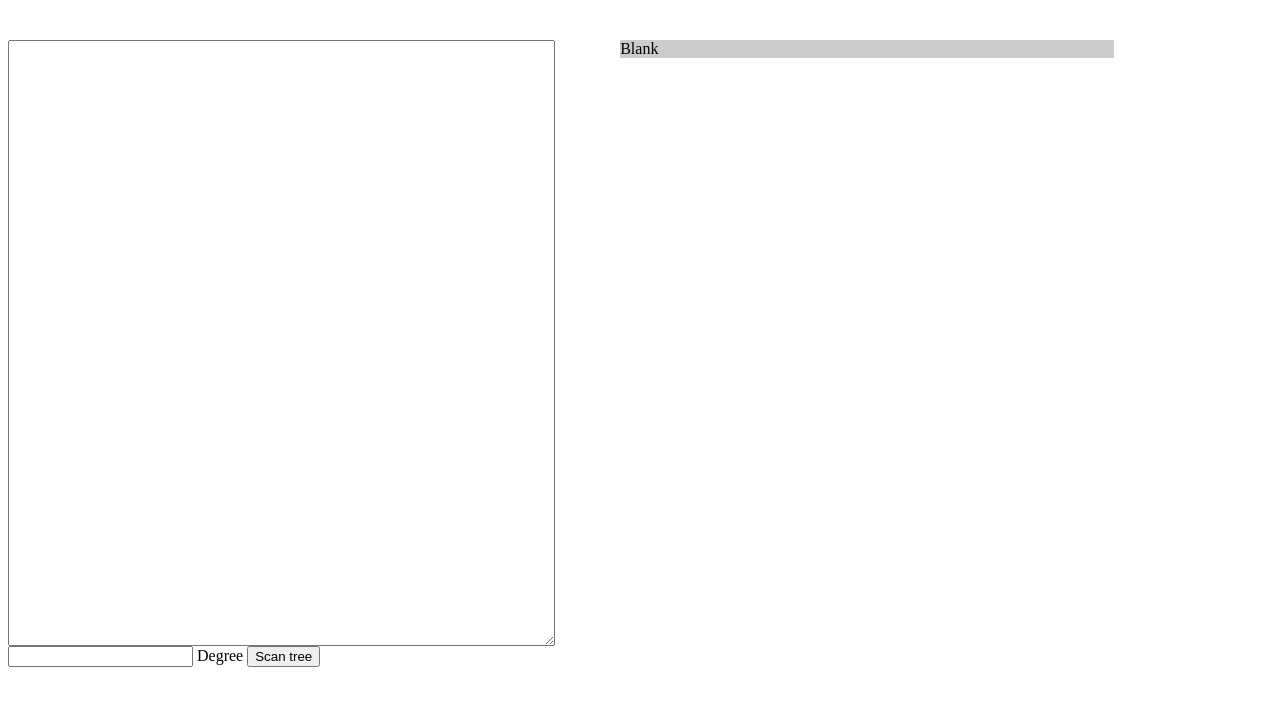
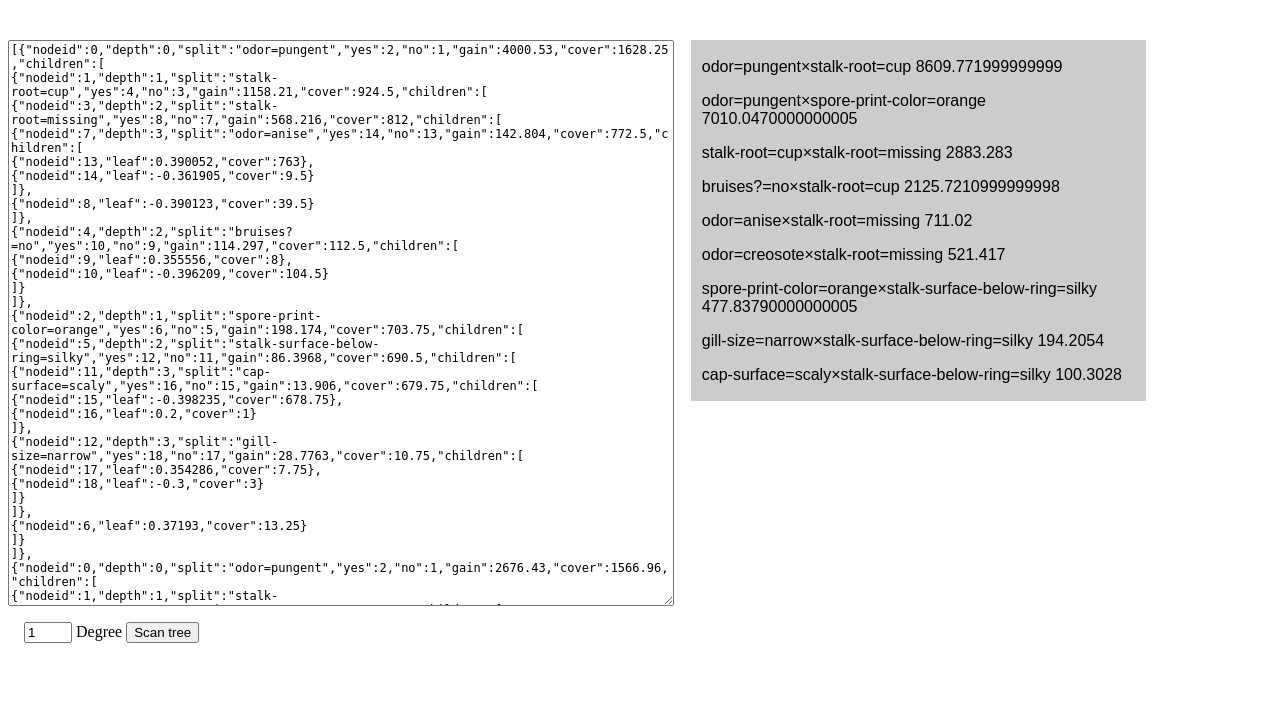
Before and after one commit to njwilson23/xgb-ngrams, a plain HTML site: page interactions.html in a window 1280 px wide. Both pictures are taken after a click on the button "Scan tree". Drawn offline with Linux system fonts and the light colour scheme.

Commit message:
hook in degree control and add default tree

```diff
--- a/interactions.html
+++ b/interactions.html
@@ -6,9 +6,65 @@
 <body>
 <div id="content">
     <div class="left-col">
-        <textarea cols="80" rows="40" id="input"></textarea>
-        <input type="number"> Degree</input>
-        <button>Scan tree</button>
+      <textarea cols="80" rows="40" id="input">
+[{"nodeid":0,"depth":0,"split":"odor=pungent","yes":2,"no":1,"gain":4000.53,"cover":1628.25,"children":[
+{"nodeid":1,"depth":1,"split":"stalk-root=cup","yes":4,"no":3,"gain":1158.21,"cover":924.5,"children":[
+{"nodeid":3,"depth":2,"split":"stalk-root=missing","yes":8,"no":7,"gain":568.216,"cover":812,"children":[
+{"nodeid":7,"depth":3,"split":"odor=anise","yes":14,"no":13,"gain":142.804,"cover":772.5,"children":[
+{"nodeid":13,"leaf":0.390052,"cover":763},
+{"nodeid":14,"leaf":-0.361905,"cover":9.5}
+]},
+{"nodeid":8,"leaf":-0.390123,"cover":39.5}
+]},
+{"nodeid":4,"depth":2,"split":"bruises?=no","yes":10,"no":9,"gain":114.297,"cover":112.5,"children":[
+{"nodeid":9,"leaf":0.355556,"cover":8},
+{"nodeid":10,"leaf":-0.396209,"cover":104.5}
+]}
+]},
+{"nodeid":2,"depth":1,"split":"spore-print-color=orange","yes":6,"no":5,"gain":198.174,"cover":703.75,"children":[
+{"nodeid":5,"depth":2,"split":"stalk-surface-below-ring=silky","yes":12,"no":11,"gain":86.3968,"cover":690.5,"children":[
+{"nodeid":11,"depth":3,"split":"cap-surface=scaly","yes":16,"no":15,"gain":13.906,"cover":679.75,"children":[
+{"nodeid":15,"leaf":-0.398235,"cover":678.75},
+{"nodeid":16,"leaf":0.2,"cover":1}
+]},
+{"nodeid":12,"depth":3,"split":"gill-size=narrow","yes":18,"no":17,"gain":28.7763,"cover":10.75,"children":[
+{"nodeid":17,"leaf":0.354286,"cover":7.75},
+{"nodeid":18,"leaf":-0.3,"cover":3}
+]}
+]},
+{"nodeid":6,"leaf":0.37193,"cover":13.25}
+]}
+]},
+{"nodeid":0,"depth":0,"split":"odor=pungent","yes":2,"no":1,"gain":2676.43,"cover":1566.96,"children":[
+{"nodeid":1,"depth":1,"split":"stalk-root=cup","yes":4,"no":3,"gain":774.602,"cover":890.186,"children":[
+{"nodeid":3,"depth":2,"split":"stalk-root=missing","yes":8,"no":7,"gain":382.255,"cover":781.929,"children":[
+{"nodeid":7,"depth":3,"split":"odor=creosote","yes":14,"no":13,"gain":139.162,"cover":743.895,"children":[
+{"nodeid":13,"leaf":0.326522,"cover":735.229},
+{"nodeid":14,"leaf":-0.44416,"cover":8.66618}
+]},
+{"nodeid":8,"leaf":-0.326802,"cover":38.0344}
+]},
+{"nodeid":4,"depth":2,"split":"bruises?=no","yes":10,"no":9,"gain":78.6121,"cover":108.256,"children":[
+{"nodeid":9,"leaf":0.301292,"cover":7.75239},
+{"nodeid":10,"leaf":-0.331277,"cover":100.504}
+]}
+]},
+{"nodeid":2,"depth":1,"split":"spore-print-color=orange","yes":6,"no":5,"gain":134.913,"cover":676.772,"children":[
+{"nodeid":5,"depth":2,"split":"stalk-surface-below-ring=silky","yes":12,"no":11,"gain":58.3541,"cover":663.97,"children":[
+{"nodeid":11,"leaf":-0.331512,"cover":653.525},
+{"nodeid":12,"depth":3,"split":"gill-size=narrow","yes":16,"no":15,"gain":20.6782,"cover":10.4453,"children":[
+{"nodeid":15,"leaf":0.300351,"cover":7.51181},
+{"nodeid":16,"leaf":-0.259651,"cover":2.9335}
+]}
+]},
+{"nodeid":6,"leaf":0.3134,"cover":12.8021}
+]}
+]}]
+      </textarea>
+      <div id="controls">
+        <input type="number" min="0" max="4" step="1" value="1" id="degControl"> Degree</input>
+        <button type="button" id="scanButton">Scan tree</button>
+      </div>
     </div>
     <div class="right-col">
         <div id="result">Blank</div>
@@ -16,7 +72,23 @@
 </div>
 <script src="interactions.js"></script>
 <script>
+    document.getElementById("scanButton").addEventListener("click", function(event) {
+        var outputArea = document.getElementById("result");
+        var inputArea = document.getElementById("input");
+        var degree = Number(document.getElementById("degControl").value);
 
+        // Get text area content
+        var trees = JSON.parse(inputArea.value);
+        // Search for interactions
+        var imp = featureGain(trees, degree);
+        // Update result content
+        var s = "";
+        for (var i = 0; i != imp.length; i++) {
+            s = s + "<p>" + imp[i].name + "\t" + imp[i].sum + "</p>"
+        }
+        outputArea.innerHTML = s;
+
+    })
 </script>
 </body>
 </html>
--- a/interactions.js
+++ b/interactions.js
@@ -11,6 +11,21 @@ function scanTree(ns, cb, maxDepth) {
             scanTree(n.children, cb, maxDepth - 1);
         }
     }
+}
+
+function splitString(s, by) {
+  if (typeof(by) === 'undefined') {
+    by = ' ';
+  }
+  var out = new Array();
+  var i = s.indexOf(by);
+  if (i == -1) {
+    out.push(s);
+  } else {
+    out.push(s.slice(0, i));
+    out.push.apply(out, splitString(s.slice(i + 1, s.length), by));
+  }
+  return out;
 }
 
 /* Search down *maxDepth* deep fragments of the tree from the current node, and
@@ -32,10 +47,13 @@ function accumulateSplits(n, maxDepth) {
     for (var i = 0; i != n.children.length; i++) {
         subResults = accumulateSplits(n.children[i], maxDepth - 1)
         for (var j = 0; j != subResults.length; j++) {
-            feats = n.split + "|" + subResults[j].features;
-            results.push( {features: feats,
+            feats = splitString(subResults[j].features)
+              .filter(function(a) { return a !== "" });
+            feats.push(n.split);
+            feats.sort();
+            results.push( {features: feats.reduce(function(a, b) { return a + "×" + b; }),
                            count: 1 + subResults[j].count,
-                           gain: n.gain + subResults[j].gain} )
+                           gain: n.gain + subResults[j].gain} );
         }
     }
     return results;
@@ -77,19 +95,24 @@ function featureGain(trees, degree) {
     });
 
     featureList.sort(function(a, b) {
-        return b.mean - a.mean;
+        return b.sum - a.sum;
     })
     return featureList;
 }
 
 // tests
 if (true) {
-var jsonStrings = ['{"nodeid":0,"depth":0,"split":"odor=pungent","yes":2,"no":1,"gain":4000.53,"cover":1628.25,"children":[\n{"nodeid":1,"depth":1,"split":"stalk-root=cup","yes":4,"no":3,"gain":1158.21,"cover":924.5,"children":[\n{"nodeid":3,"depth":2,"split":"stalk-root=missing","yes":8,"no":7,"gain":568.216,"cover":812,"children":[\n{"nodeid":7,"depth":3,"split":"odor=anise","yes":14,"no":13,"gain":142.804,"cover":772.5,"children":[\n{"nodeid":13,"leaf":0.390052,"cover":763},\n{"nodeid":14,"leaf":-0.361905,"cover":9.5}\n]},\n{"nodeid":8,"leaf":-0.390123,"cover":39.5}\n]},\n{"nodeid":4,"depth":2,"split":"bruises?=no","yes":10,"no":9,"gain":114.297,"cover":112.5,"children":[\n{"nodeid":9,"leaf":0.355556,"cover":8},\n{"nodeid":10,"leaf":-0.396209,"cover":104.5}\n]}\n]},\n{"nodeid":2,"depth":1,"split":"spore-print-color=orange","yes":6,"no":5,"gain":198.174,"cover":703.75,"children":[\n{"nodeid":5,"depth":2,"split":"stalk-surface-below-ring=silky","yes":12,"no":11,"gain":86.3968,"cover":690.5,"children":[\n{"nodeid":11,"depth":3,"split":"cap-surface=scaly","yes":16,"no":15,"gain":13.906,"cover":679.75,"children":[\n{"nodeid":15,"leaf":-0.398235,"cover":678.75},\n{"nodeid":16,"leaf":0.2,"cover":1}\n]},\n{"nodeid":12,"depth":3,"split":"gill-size=narrow","yes":18,"no":17,"gain":28.7763,"cover":10.75,"children":[\n{"nodeid":17,"leaf":0.354286,"cover":7.75},\n{"nodeid":18,"leaf":-0.3,"cover":3}\n]}\n]},\n{"nodeid":6,"leaf":0.37193,"cover":13.25}\n]}\n]}',
+
+  // splitString
+  console.log(splitString("split|some|joined|words", "|"));
+
+
+  var jsonStrings = ['{"nodeid":0,"depth":0,"split":"odor=pungent","yes":2,"no":1,"gain":4000.53,"cover":1628.25,"children":[\n{"nodeid":1,"depth":1,"split":"stalk-root=cup","yes":4,"no":3,"gain":1158.21,"cover":924.5,"children":[\n{"nodeid":3,"depth":2,"split":"stalk-root=missing","yes":8,"no":7,"gain":568.216,"cover":812,"children":[\n{"nodeid":7,"depth":3,"split":"odor=anise","yes":14,"no":13,"gain":142.804,"cover":772.5,"children":[\n{"nodeid":13,"leaf":0.390052,"cover":763},\n{"nodeid":14,"leaf":-0.361905,"cover":9.5}\n]},\n{"nodeid":8,"leaf":-0.390123,"cover":39.5}\n]},\n{"nodeid":4,"depth":2,"split":"bruises?=no","yes":10,"no":9,"gain":114.297,"cover":112.5,"children":[\n{"nodeid":9,"leaf":0.355556,"cover":8},\n{"nodeid":10,"leaf":-0.396209,"cover":104.5}\n]}\n]},\n{"nodeid":2,"depth":1,"split":"spore-print-color=orange","yes":6,"no":5,"gain":198.174,"cover":703.75,"children":[\n{"nodeid":5,"depth":2,"split":"stalk-surface-below-ring=silky","yes":12,"no":11,"gain":86.3968,"cover":690.5,"children":[\n{"nodeid":11,"depth":3,"split":"cap-surface=scaly","yes":16,"no":15,"gain":13.906,"cover":679.75,"children":[\n{"nodeid":15,"leaf":-0.398235,"cover":678.75},\n{"nodeid":16,"leaf":0.2,"cover":1}\n]},\n{"nodeid":12,"depth":3,"split":"gill-size=narrow","yes":18,"no":17,"gain":28.7763,"cover":10.75,"children":[\n{"nodeid":17,"leaf":0.354286,"cover":7.75},\n{"nodeid":18,"leaf":-0.3,"cover":3}\n]}\n]},\n{"nodeid":6,"leaf":0.37193,"cover":13.25}\n]}\n]}',
 '{"nodeid":0,"depth":0,"split":"odor=pungent","yes":2,"no":1,"gain":2676.43,"cover":1566.96,"children":[\n{"nodeid":1,"depth":1,"split":"stalk-root=cup","yes":4,"no":3,"gain":774.602,"cover":890.186,"children":[\n{"nodeid":3,"depth":2,"split":"stalk-root=missing","yes":8,"no":7,"gain":382.255,"cover":781.929,"children":[\n{"nodeid":7,"depth":3,"split":"odor=creosote","yes":14,"no":13,"gain":139.162,"cover":743.895,"children":[\n{"nodeid":13,"leaf":0.326522,"cover":735.229},\n{"nodeid":14,"leaf":-0.44416,"cover":8.66618}\n]},\n{"nodeid":8,"leaf":-0.326802,"cover":38.0344}\n]},\n{"nodeid":4,"depth":2,"split":"bruises?=no","yes":10,"no":9,"gain":78.6121,"cover":108.256,"children":[\n{"nodeid":9,"leaf":0.301292,"cover":7.75239},\n{"nodeid":10,"leaf":-0.331277,"cover":100.504}\n]}\n]},\n{"nodeid":2,"depth":1,"split":"spore-print-color=orange","yes":6,"no":5,"gain":134.913,"cover":676.772,"children":[\n{"nodeid":5,"depth":2,"split":"stalk-surface-below-ring=silky","yes":12,"no":11,"gain":58.3541,"cover":663.97,"children":[\n{"nodeid":11,"leaf":-0.331512,"cover":653.525},\n{"nodeid":12,"depth":3,"split":"gill-size=narrow","yes":16,"no":15,"gain":20.6782,"cover":10.4453,"children":[\n{"nodeid":15,"leaf":0.300351,"cover":7.51181},\n{"nodeid":16,"leaf":-0.259651,"cover":2.9335}\n]}\n]},\n{"nodeid":6,"leaf":0.3134,"cover":12.8021}\n]}\n]}'];
 
-    var trees = jsonStrings.map(JSON.parse);
-    console.log(trees);
+  var trees = jsonStrings.map(JSON.parse);
+  console.log(trees);
 
-    var imp = featureGain(trees, 1)
-    console.log(imp);
+  var imp = featureGain(trees, 1)
+  console.log(imp);
 }
--- a/main.css
+++ b/main.css
@@ -1,7 +1,10 @@
 #result {
-    margin-left: 2em;
-    margin-right: 2em;
+    margin: 0em; .2em;
+    padding: 0.1em 0.7em;;
     background-color: #cccccc;
+
+    font-family: sans-serif;
+    font-size: 16
 }
 
 #content {
@@ -9,17 +12,24 @@
 }
 
 #input {
-    width: calc(100% - 10px);
+    margin: auto;
+    width: calc(100% - 5px);
+    font-family: mono;
+    font-size: 12;
+}
+
+#controls {
+    margin: 1em;
 }
 
 .left-col {
     margin-top: 2em;
     float: left;
-    width: 49%;
+    width: 59%;
 }
 
 .right-col {
     margin-top: 2em;
     float: right;
-    width: 49%;
+    width: 40%;
 }
```
